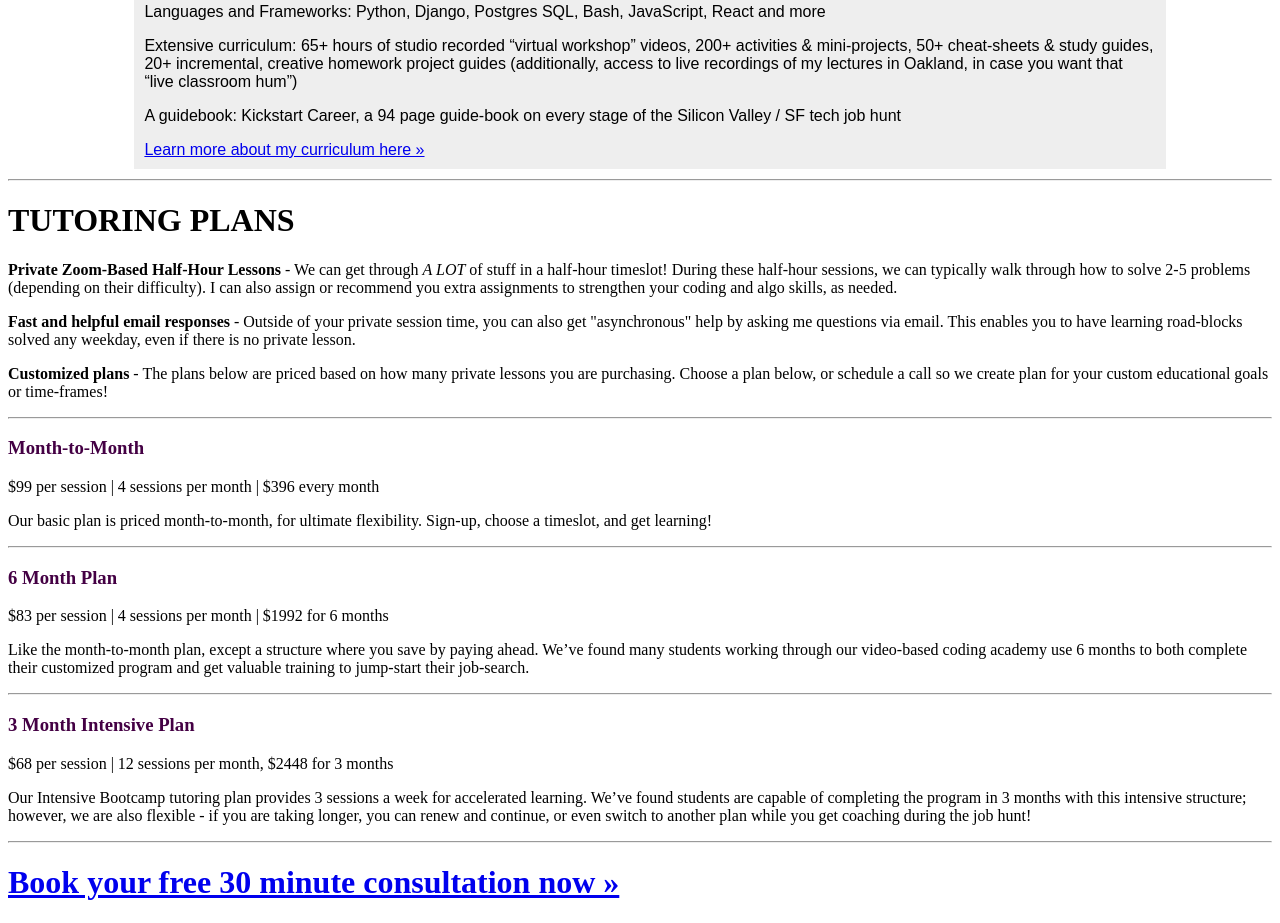
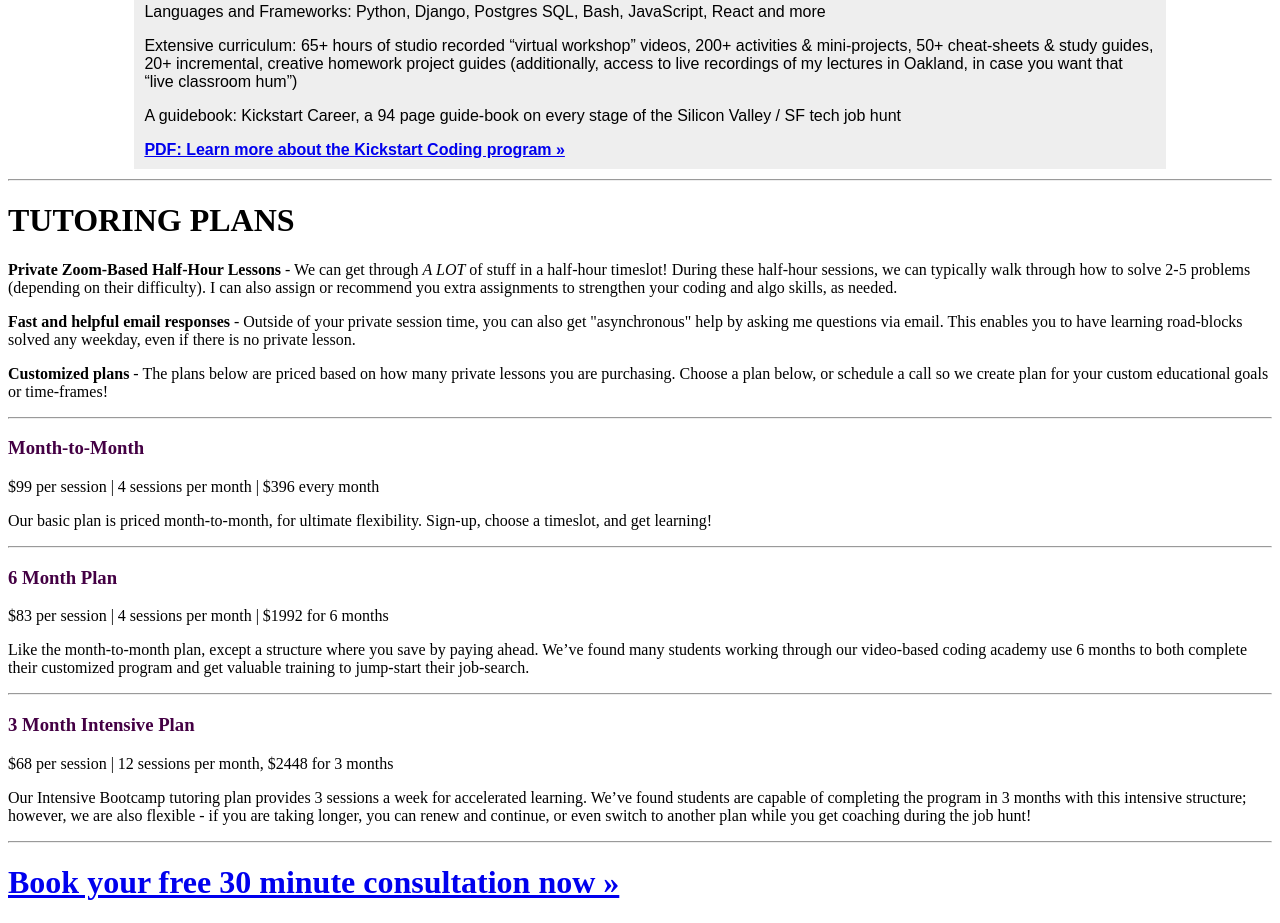
Before and after one commit to michaelpb/berkeleytutoring, a website: page index.html in a window 1280 px wide. Shown: the part 1638-2561 px from the top of the page. Drawn offline with Linux system fonts and the light colour scheme.

Commit message:
Adding ProgramInfo link for 2024

```diff
--- a/index.html
+++ b/index.html
@@ -74,7 +74,8 @@
         classroom hum”)</p>
         <p>A guidebook: Kickstart Career, a 94 page guide-book on every stage of
         the Silicon Valley / SF tech job hunt</p>
-        <a href="https://kickstartcoding.com">Learn more about my curriculum here &raquo;</a>
+        <a style="font-weight: bold" target="_blank" href="/static/KickstartCoding-ProgramInfo-2024.pdf">PDF: Learn more
+        about the Kickstart Coding program &raquo;</a>
     </div>
 
 
```
Also changed, not shown: 1 other file.
